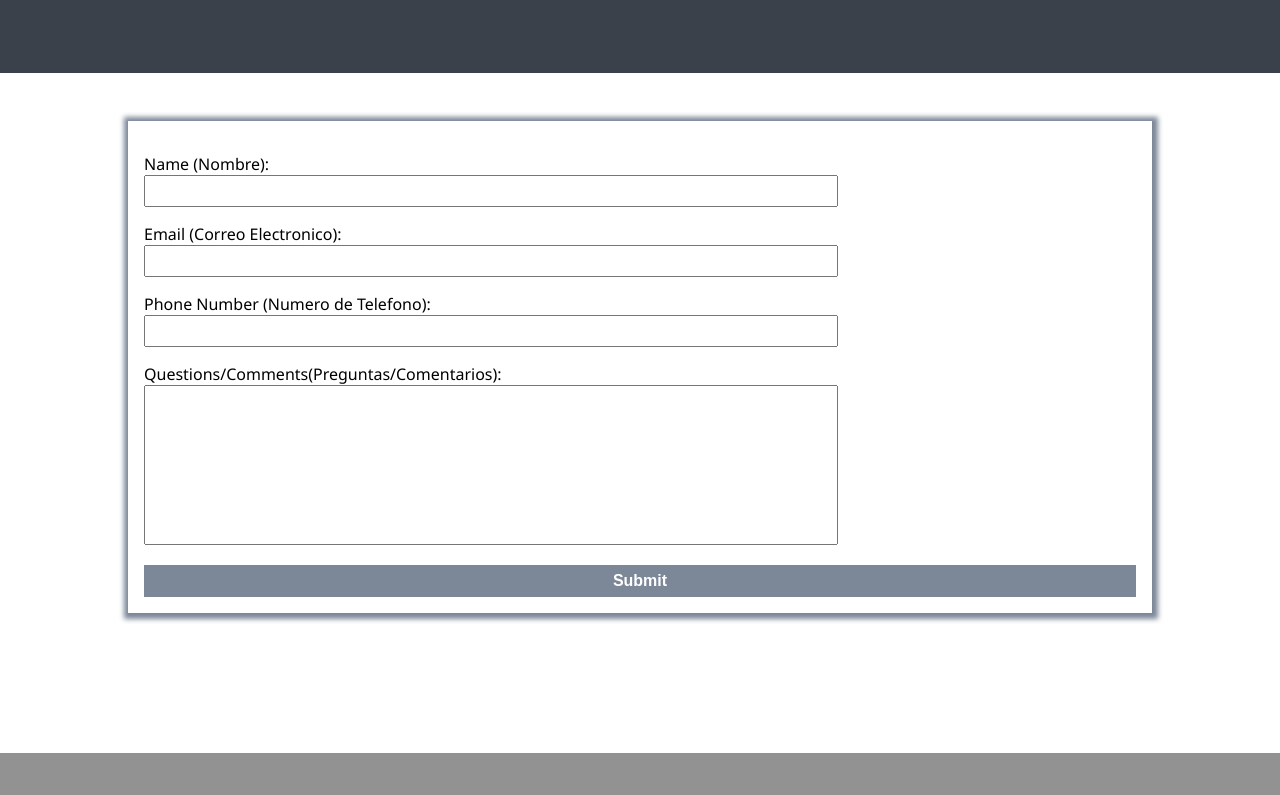
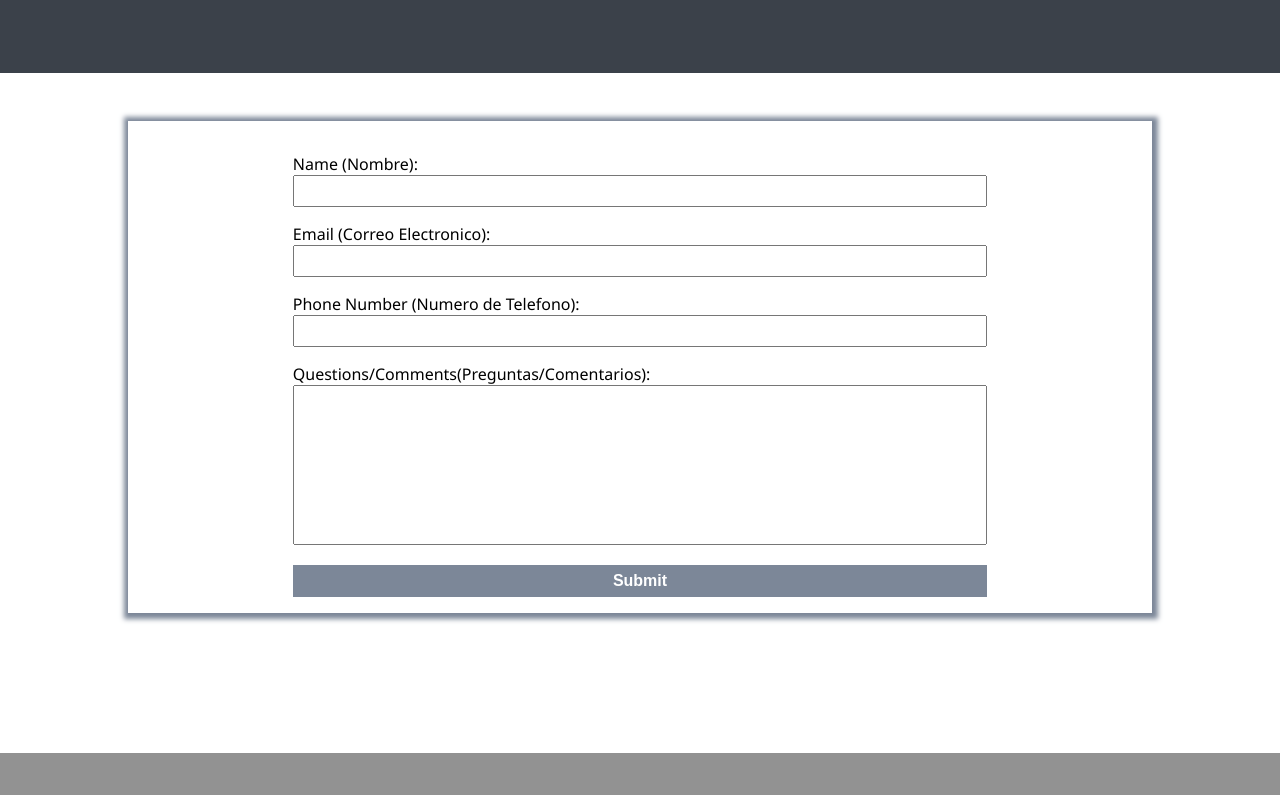
Before and after one commit to mrivera0014/loya-granite, a React (Create React App) app: page /contact in a window 1280 px wide. Shown: the part 360-1155 px from the top of the page. Built offline with nearby package versions, Linux system fonts and the light colour scheme.

Commit message:
centered form

```diff
--- a/src/Components/Form/Form.css
+++ b/src/Components/Form/Form.css
@@ -23,7 +23,7 @@
     max-width: 80%;
     min-width: 50%;
     margin: auto;
-    /* background-color: aqua; */
+    justify-items: center;
     margin-top: 3rem;
     box-shadow: 1px 1px 5px 5px #7c8798;
 }
@@ -73,7 +73,7 @@
 
 .button {
     height: 2rem;
-    width: 100%;
+    width: 70%;
     font-size: inherit;
     font-weight: 700;
     color: #ffff;
@@ -121,7 +121,8 @@
     .emailSection,
     .phoneSection,
     .nameSection,
-    .messageSection {
+    .messageSection,
+    .button {
         width: 100%;
     }
 }
```
